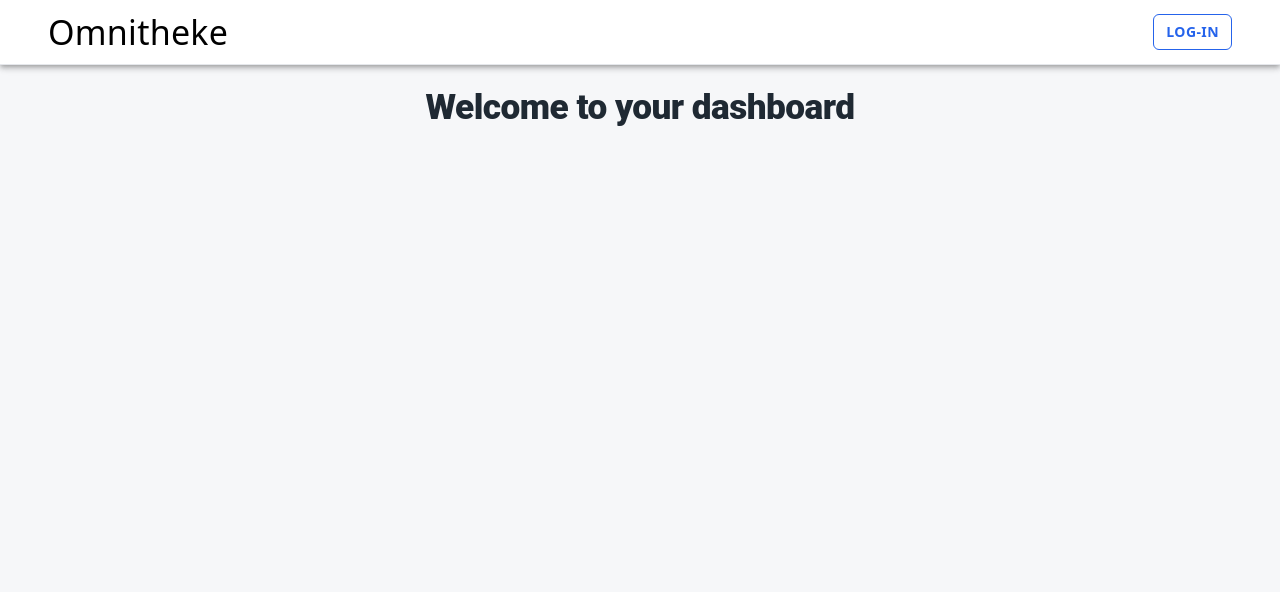
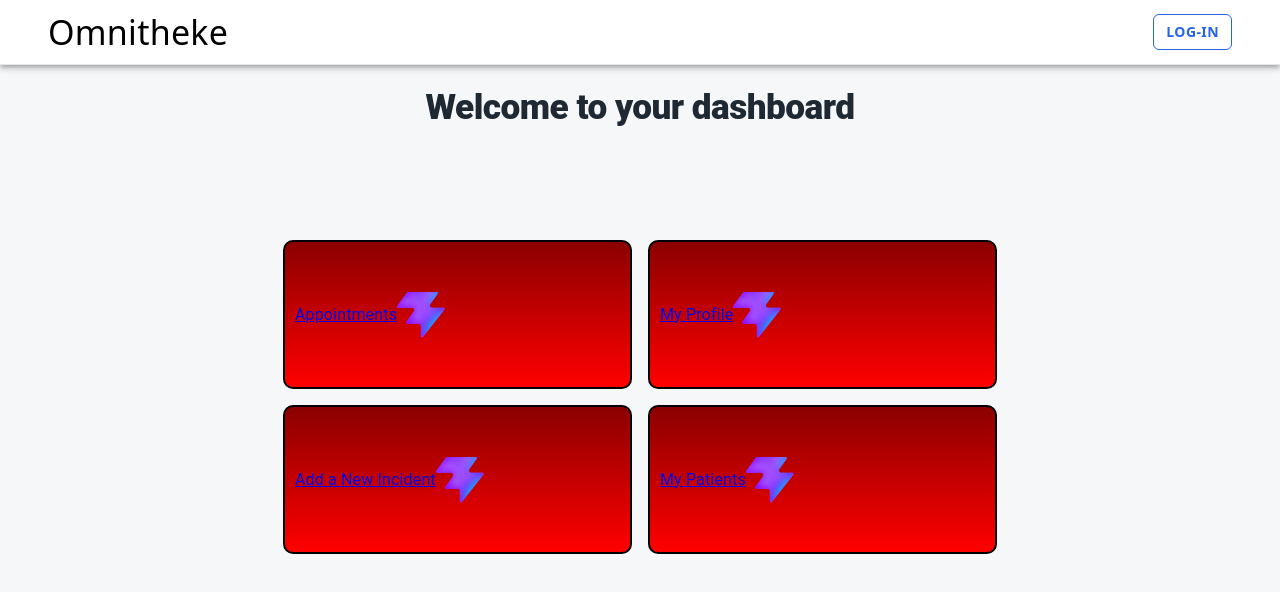
Before and after one commit to wildfireOfMine/omnithekeFrontend, a React (Vite) app: page /admin/dashboard in a window 1280 px wide. Shown: the top 592 px of the page. Built offline with nearby package versions, Linux system fonts and the light colour scheme; no server answers; sample sign-in values are in the browser's storage.

Commit message:
Updated MyProfile.jsx component, and improved general dashboards

```diff
--- a/src/views/doctorApp/MyProfile.jsx
+++ b/src/components/MyProfile.jsx
@@ -1,21 +1,29 @@
 import { Box, Typography } from '@mui/material'
 import React, { useEffect, useState } from 'react'
-import { myProfile } from '../../store/DoctorSlice';
+import { myDoctorProfile } from '../store/DoctorSlice';
+import { myPatientProfile } from '../store/PatientSlice';
 import { useDispatch, useSelector } from 'react-redux';
 import { useNavigate } from 'react-router-dom';
-import CustomButton from '../../components/CustomButton';
+import CustomButton from './CustomButton';
+import { myAdminProfile } from '../store/AdminSlice';
 
 const MyProfile = () => {
     const dispatch = useDispatch();
     const navigate = useNavigate();
-    const profile = useSelector(state => state.doctor.profile);
     const loading = useSelector(state => state.doctor.loading);
     const [data, setData] = useState({});
-    console.log(loading);
-    console.log(profile);
+    console.log("LOADING", loading);
+    const role = JSON.parse(localStorage.getItem("currentSession")).role;
     useEffect(() => {
-        dispatch(myProfile()).unwrap().then(data => setData(data));
-    }, [dispatch]);
+      if (role == "doctor") {
+        dispatch(myDoctorProfile()).unwrap().then(data => setData(data));
+      } else if (role == "patient") {
+        dispatch(myPatientProfile()).unwrap().then(data => setData(data));
+      } else {
+        dispatch(myAdminProfile()).unwrap().then(data => setData(data));
+      }
+    }, [dispatch, role]);
+
     console.log(data);
 
     const handleCustomButton = () => {
--- a/src/routes/AppRoute.jsx
+++ b/src/routes/AppRoute.jsx
@@ -8,11 +8,12 @@ import AdminDashboard from '../views/adminApp/AdminDashboard'
 import PatientDashboard from '../views/patientApp/PatientDashboard'
 import DoctorDashboard from '../views/doctorApp/DoctorDashboard'
 import Appointments from '../views/patientApp/Appointments'
-import MyProfile from '../views/doctorApp/MyProfile'
+import MyProfile from '../components/MyProfile'
 import MyPatients from '../views/doctorApp/MyPatients'
 import { ProtectedAdminRoute } from './ProtectedAdminRoute'
 import { ProtectedDoctorRoute } from './ProtectedDoctorRoute'
 import { ProtectedPatientRoute } from './ProtectedPatientRoute'
+import Vaccines from '../views/doctorApp/Vaccines'
 
 const AppRoute = () => {
   return (
@@ -25,16 +26,19 @@ const AppRoute = () => {
 
         <Route element={<ProtectedAdminRoute/>}>
           <Route path="/admin/dashboard" element={<AdminDashboard/>}/>
+          <Route path="/admin/myProfile" element={<MyProfile/>}/>
         </Route>
 
         <Route element={<ProtectedDoctorRoute/>}>
           <Route path="/doctor/dashboard" element={<DoctorDashboard/>}/>
           <Route path="/doctor/myProfile" element={<MyProfile/>}/>
           <Route path="/doctor/myPatients" element={<MyPatients/>}/>
+          <Route path="/doctor/vaccines" element={<Vaccines/>}/>
         </Route>
 
         <Route element={<ProtectedPatientRoute/>}>
           <Route path="/patient/dashboard" element={<PatientDashboard/>}/>
+          <Route path="/patient/myProfile" element={<MyProfile/>}/>
           <Route path="/patient/appointments" element={<Appointments/>}/>
         </Route>
 
--- a/src/store/AdminSlice.js
+++ b/src/store/AdminSlice.js
@@ -1,18 +1,42 @@
-import { createSlice } from "@reduxjs/toolkit";
+import { createAsyncThunk, createSlice } from "@reduxjs/toolkit";
+import axios from "axios";
 
-
+const BACKEND_URL = import.meta.env.VITE_BACKEND_URL;
 
 const initialState = {
-    session: []
+    session: JSON.parse(localStorage.getItem("currentSession")) || {},
+    loading: false,
+    error: null,
 }
 
+export const myAdminProfile = createAsyncThunk(
+  "admin/myProfile",
+  async (user, { rejectWithValue }) => {
+    try {
+    const session = JSON.parse(localStorage.getItem("currentSession"));
+    console.log(session);
+    const res = await axios.get(`${BACKEND_URL}amdin/api/myPatientProfile/`, {
+      headers: {
+        Authorization: `Bearer ${session.token}`
+      }
+    });
+      console.log(res);
+      return res.data;
+    } catch (err) {
+      return rejectWithValue(err.response?.data || "Couldn't extract the data");
+    }
+  }
+);
 
 export const adminSlice = createSlice({
     name: "admin",
     initialState,
     reducers: {
 
-    }
+    },
+    extraReducers: (builder) => {
+
+    },
 })
 
 
--- a/src/store/DoctorSlice.js
+++ b/src/store/DoctorSlice.js
@@ -10,7 +10,7 @@ const initialState = {
   error: null,
 };
 
-export const myProfile = createAsyncThunk(
+export const myDoctorProfile = createAsyncThunk(
   "doctor/myProfile",
   async (user, { rejectWithValue }) => {
     try {
--- a/src/store/PatientSlice.js
+++ b/src/store/PatientSlice.js
@@ -1,21 +1,47 @@
-import { createSlice } from "@reduxjs/toolkit";
+import { createAsyncThunk, createSlice } from "@reduxjs/toolkit";
+import axios from "axios";
 
 
+const BACKEND_URL = import.meta.env.VITE_BACKEND_URL;
 
 const initialState = {
-    session: []
+    session: JSON.parse(localStorage.getItem("currentSession")) || {},
+    loading: false,
+    error: null,
 }
 
+export const myPatientProfile = createAsyncThunk(
+  "patient/myProfile",
+  async (user, { rejectWithValue }) => {
+    try {
+    const session = JSON.parse(localStorage.getItem("currentSession"));
+    console.log(session);
+    const res = await axios.get(`${BACKEND_URL}patient/api/myPatientProfile/`, {
+      headers: {
+        Authorization: `Bearer ${session.token}`
+      }
+    });
+      console.log(res);
+      return res.data;
+    } catch (err) {
+      return rejectWithValue(err.response?.data || "Couldn't extract the data");
+    }
+  }
+);
 
 export const patientSlice = createSlice({
     name: "patient",
     initialState,
     reducers: {
 
-    }
+    },
+    extraReducers: (builder) => {
+
+    },
 })
 
 
 export const {
 
 } = patientSlice.actions;
+export default patientSlice.reducer;
--- a/src/views/adminApp/AdminDashboard.jsx
+++ b/src/views/adminApp/AdminDashboard.jsx
@@ -1,5 +1,7 @@
-import { Box, Typography } from '@mui/material'
+import { Box, Grid, Typography } from '@mui/material'
+import { Link, Link as RouterLink, useNavigate } from 'react-router-dom';
 import React from 'react'
+import CustomCard from '../../components/CustomCard'
 
 const Dashboard = () => {
   return (
@@ -18,6 +20,43 @@ const Dashboard = () => {
               fontWeight: 800
             }}>Welcome to your dashboard</Typography>
           </Box>
+          <Box sx={{
+              padding: "100px 0",
+              maxWidth: "900px",
+              margin: "0 auto",
+            }}>
+              <Grid container spacing={2} sx={{
+                justifyContent: "center"
+              }}>
+                <Grid size={5}>
+                  <CustomCard>
+                    <Typography component={RouterLink} to="/doctor/appointments">Appointments</Typography>
+                    <img src="/favicon.svg"/>
+                  </CustomCard>
+                </Grid>
+
+                <Grid size={5}>
+                  <CustomCard>
+                    <Typography component={RouterLink} to="/admin/myProfile">My Profile</Typography>
+                    <img src="/favicon.svg"/>
+                  </CustomCard>
+                </Grid>
+
+                <Grid size={5}>
+                  <CustomCard>
+                    <Typography component={RouterLink} to="/doctor/appointments">Add a New Incident</Typography>
+                    <img src="/favicon.svg"/>
+                  </CustomCard>
+                </Grid>
+
+                <Grid size={5}>
+                  <CustomCard>
+                    <Typography component={RouterLink} to="/doctor/myPatients">My Patients</Typography>
+                    <img src="/favicon.svg"/>
+                  </CustomCard>
+                </Grid>
+              </Grid>
+            </Box>
     </Box>
   )
 }
--- a/src/views/doctorApp/DoctorDashboard.jsx
+++ b/src/views/doctorApp/DoctorDashboard.jsx
@@ -29,7 +29,7 @@ const DoctorDashboard = () => {
               }}>
                 <Grid size={5}>
                   <CustomCard>
-                    <Typography component={RouterLink} to="/doctor/appointments">Appointments</Typography>
+                    <Typography component={RouterLink} to="/doctor/attachDoctors">Attach New Doctors</Typography>
                     <img src="/favicon.svg"/>
                   </CustomCard>
                 </Grid>
@@ -43,7 +43,21 @@ const DoctorDashboard = () => {
 
                 <Grid size={5}>
                   <CustomCard>
-                    <Typography component={RouterLink} to="/doctor/appointments">Add a New Incident</Typography>
+                    <Typography component={RouterLink} to="/doctor/appointments">My Appointments</Typography>
+                    <img src="/favicon.svg"/>
+                  </CustomCard>
+                </Grid>
+
+                <Grid size={5}>
+                  <CustomCard>
+                    <Typography component={RouterLink} to="/doctor/myReports">Add a New Report</Typography>
+                    <img src="/favicon.svg"/>
+                  </CustomCard>
+                </Grid>
+
+                <Grid size={5}>
+                  <CustomCard>
+                    <Typography component={RouterLink} to="/doctor/vaccines">Vaccines</Typography>
                     <img src="/favicon.svg"/>
                   </CustomCard>
                 </Grid>
--- /dev/null
+++ b/src/views/doctorApp/Vaccines.jsx
@@ -0,0 +1,12 @@
+import { Box, Typography } from '@mui/material'
+import React from 'react'
+
+const Vaccines = () => {
+  return (
+    <Box>
+      <Typography>Vaccines</Typography>
+    </Box>
+  )
+}
+
+export default Vaccines
--- a/src/views/patientApp/PatientDashboard.jsx
+++ b/src/views/patientApp/PatientDashboard.jsx
@@ -38,7 +38,7 @@ const PatientDashboard = () => {
 
           <Grid size={5}>
             <CustomCard>
-              <Typography component={RouterLink} to="/patient/appointments">My Profile</Typography>
+              <Typography component={RouterLink} to="/patient/myProfile">My Profile</Typography>
               <img src="/favicon.svg"/>
             </CustomCard>
           </Grid>
```
